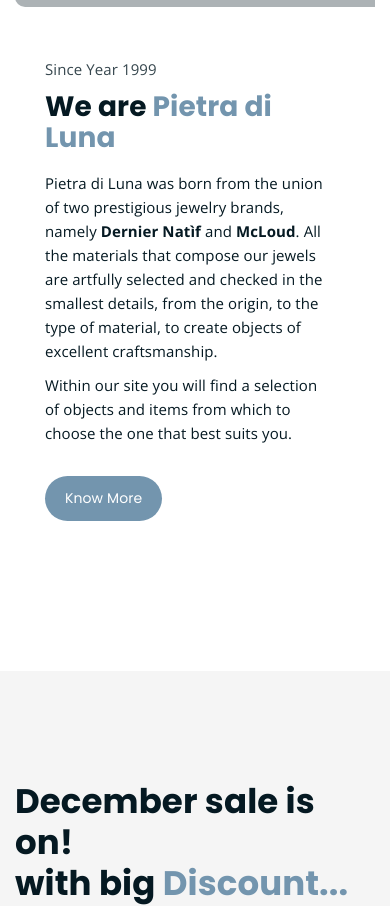
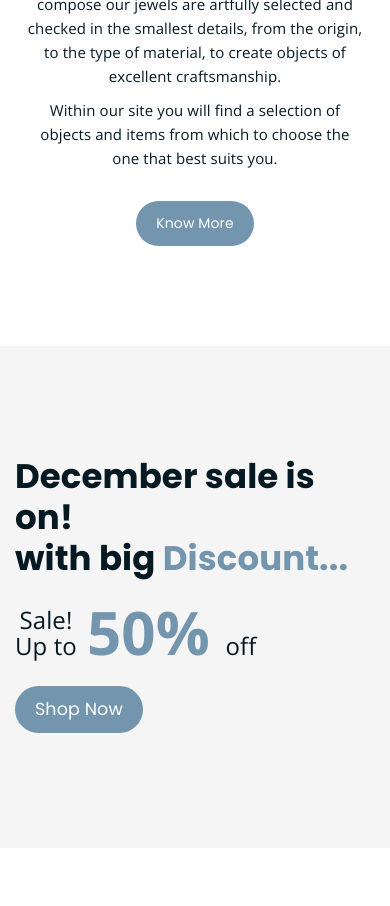
Before and after one commit to enxhitabaku/jewelryWebsite, a PHP site: page / in a window 390 px wide. Shown: the part 2926-3832 px from the top of the page. Run offline with PHP 8.4, Linux system fonts and the light colour scheme.

Commit message:
Added Additional Responsivness

```diff
--- a/assets/css/home.css
+++ b/assets/css/home.css
@@ -698,8 +698,8 @@
   }
 
   .abt-bg {
-    background-image: url(../img/abt.jpg);
-    height: 100%;
+    /* background-image: url(../img/abt.jpg); */
+    /* height: 100%; */
     width: 100%;
     background-size: cover;
     background-position: center;
@@ -715,15 +715,16 @@
     left: 0;
     top: 0;
     width: 100%;
-    height: 100%;
+    /* height: 100%; */
     content: "";
     background-color: #051922;
     opacity: 0.3;
   }
 
   .abt-section .abt-text {
-    padding: 50px;
-    padding-left: 30px;
+    /* padding: 50px;
+    padding-left: 30px; */
+    padding: 0 10px;
   }
 
   .abt-text p {
@@ -741,6 +742,33 @@
     margin-bottom: 0;
   }
 
+  /*Custom Media Query for Mobile  */
+
+  /* Hide Video on About us section of the home page*/
+  @media only screen and (max-width: 450px){
+    .abt-bg{
+      display: none;
+    }
+    .abt-section .abt-text{
+      display: flex;
+      flex-flow: column;
+      align-items: center;
+      text-align: center;
+    }
+    .cart-banner .content-column {
+      display: flex;
+      flex-flow: column;
+      align-items: center;
+      text-align: center;
+    }
+  }
+  /* Hide Second Counter on small Screen */
+  @media only screen and (max-width: 355px){
+    .counter-column:nth-child(4){
+      display: none;
+    }
+
+  }
   /* -----------------------------------------------------------------------------
 
   # Shop Banner Styles
```
